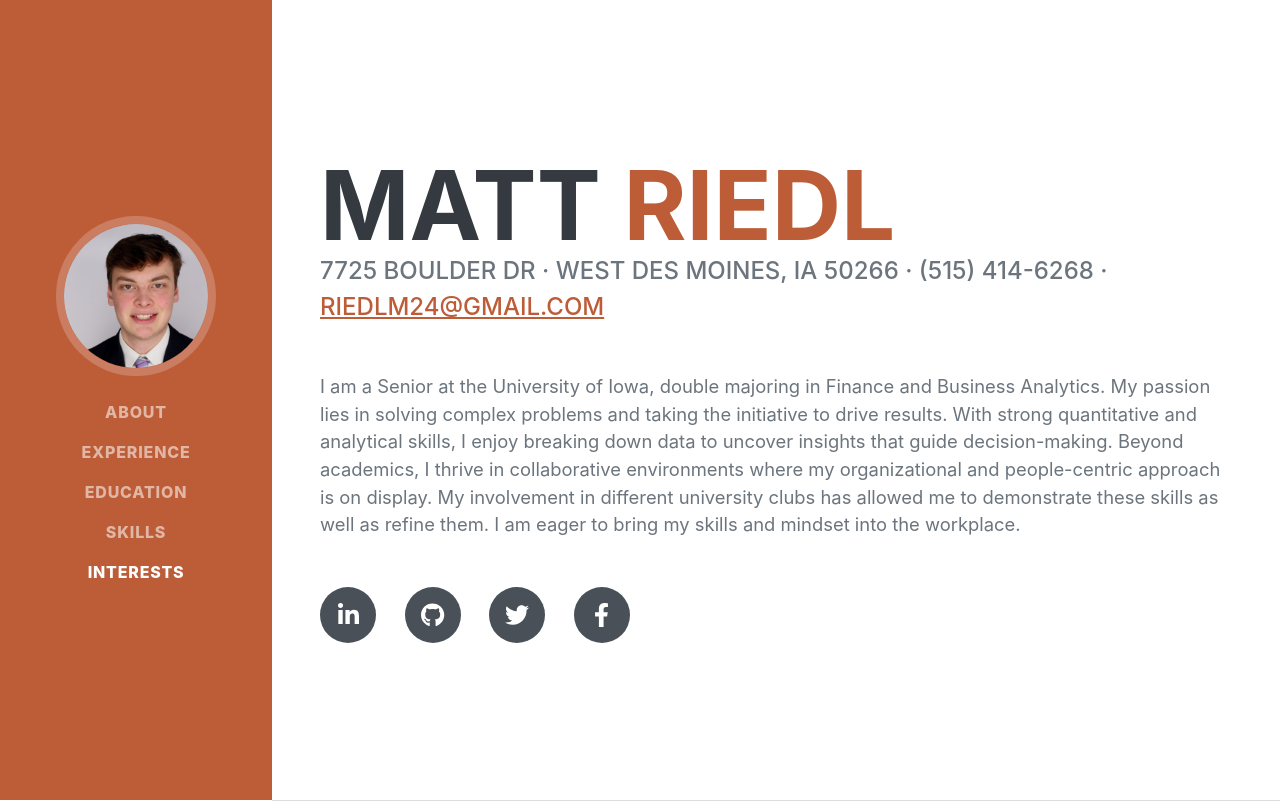
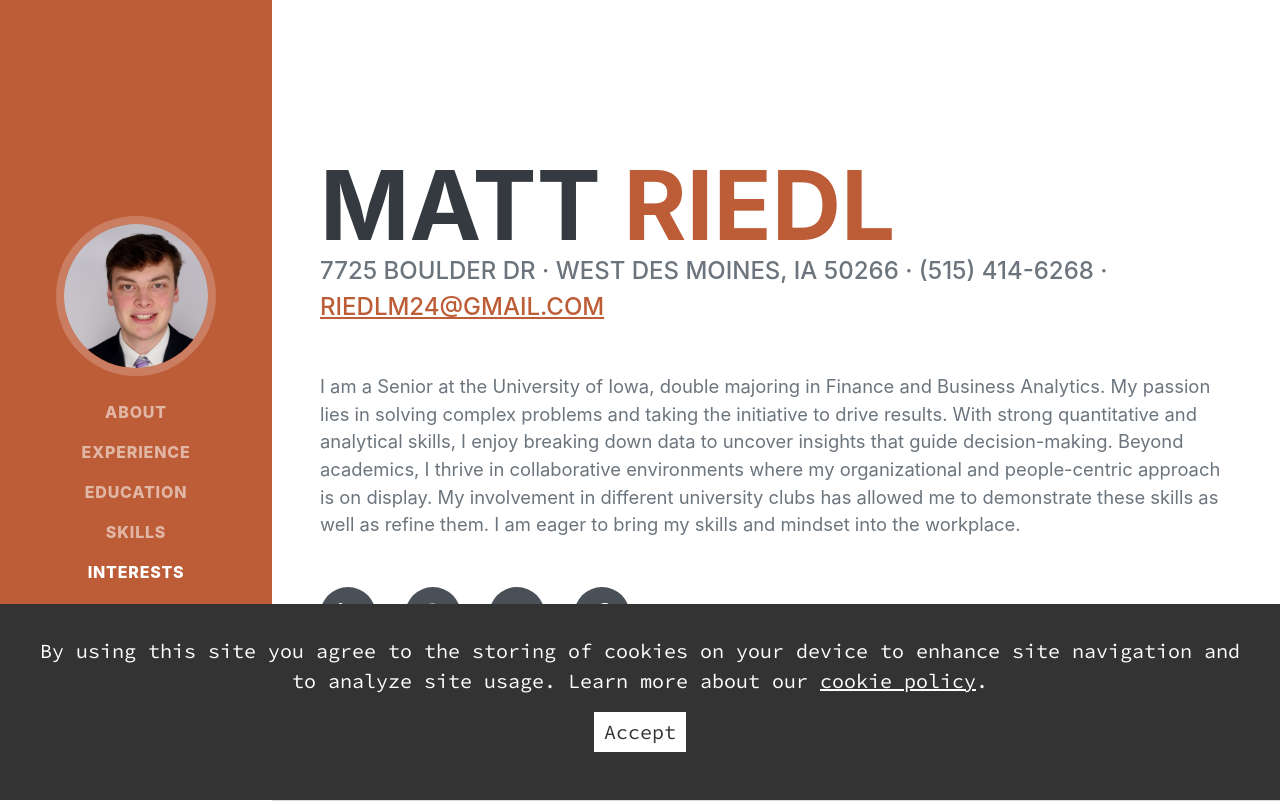
Before and after one commit to mriedl24/my_portfolio, a plain HTML site: page index.html in a window 1280 px wide. Shown: the top 804 px of the page. Drawn offline with nearby package versions, Linux system fonts and the light colour scheme; a web font is replaced by a local one.

Commit message:
cookie pop up

```diff
--- /dev/null
+++ b/cookie-popup.css
@@ -0,0 +1,42 @@
+/* Cookie popup styles */
+
+@import url("https://fonts.googleapis.com/css2?family=Source+Code+Pro&display=swap");
+
+#cookie-popup {
+  font-family: "Source Code Pro", monospace;
+  position: fixed;
+  bottom: 0;
+  left: 0;
+  background-color: #333;
+  color: #fff;
+  padding: 2rem;
+  text-align: center;
+  font-size: 1.25rem;
+  max-width: 100%;
+  height: auto;
+  z-index: 9999;
+}
+
+#cookie-popup a {
+  color: #fff;
+}
+
+#cookie-popup a:hover {
+  color: lightpink;
+  text-decoration: underline;
+}
+
+#accept-cookies {
+  font-family: "Source Code Pro", monospace;
+  background-color: #fff;
+  color: #333;
+  border: none;
+  padding: 5px 10px;
+  font-size: 1.25rem;
+  cursor: pointer;
+}
+
+#accept-cookies:hover {
+  background-color: lightpink;
+  transition: 0.4s;
+}
--- /dev/null
+++ b/cookie-popup.js
@@ -0,0 +1,51 @@
+// Description: This script is used to show a cookie popup on the website
+// Get the cookie popup element
+const cookiePopup = document.getElementById("cookie-popup");
+
+// Get the accept button
+const acceptCookies = document.getElementById("accept-cookies");
+
+// Function to set a cookie
+function setCookie(cname, cvalue, exdays) {
+  const d = new Date();
+  d.setTime(d.getTime() + exdays * 24 * 60 * 60 * 1000);
+  const expires = "expires=" + d.toUTCString();
+  document.cookie = cname + "=" + cvalue + ";" + expires + ";path=/";
+}
+
+// Function to check if the cookie has been set
+function checkCookie() {
+  const cookieAccepted = getCookie("cookieAccepted");
+  if (cookieAccepted === "") {
+    // Show the cookie popup
+    cookiePopup.style.display = "block";
+  }
+}
+
+// Function to get a cookie value
+function getCookie(cname) {
+  const name = cname + "=";
+  const decodedCookie = decodeURIComponent(document.cookie);
+  const ca = decodedCookie.split(";");
+  for (let i = 0; i < ca.length; i++) {
+    let c = ca[i];
+    while (c.charAt(0) == " ") {
+      c = c.substring(1);
+    }
+    if (c.indexOf(name) == 0) {
+      return c.substring(name.length, c.length);
+    }
+  }
+  return "";
+}
+
+// Event listener for the accept button
+acceptCookies.addEventListener("click", function () {
+  // Set the cookie
+  setCookie("cookieAccepted", "true", 30);
+  // Hide the cookie popup
+  cookiePopup.style.display = "none";
+});
+
+// Call the checkCookie function
+checkCookie();
--- a/index.html
+++ b/index.html
@@ -37,6 +37,9 @@
 
     <!-- Core theme CSS (includes Bootstrap) -->
     <link href="css/styles.css" rel="stylesheet" />
+
+    <link rel="stylesheet" href="cookie-popup.css" />
+
   </head>
 
   <body id="page-top">
@@ -218,9 +221,22 @@
     <hr class="m-0" />
 
     </div>
+    <div id="cookie-popup">
+      <p>
+        By using this site you agree to the storing of cookies on your device to
+        enhance site navigation and to analyze site usage. Learn more about our
+        <a href="/cookie-policy">cookie policy</a>.
+      </p>
+      <p>
+        <button id="accept-cookies">Accept</button>
+      </p>
+    </div>
+
 
     <!-- Bootstrap core JS -->
     <script src="https://cdn.jsdelivr.net/npm/bootstrap@5.2.3/dist/js/bootstrap.bundle.min.js"></script>
+
+    <script src="cookie-popup.js"></script>
 
     <!-- Core theme JS -->
     <script src="js/scripts.js"></script>
```
Also changed, not shown: profile.jpg (deleted).
